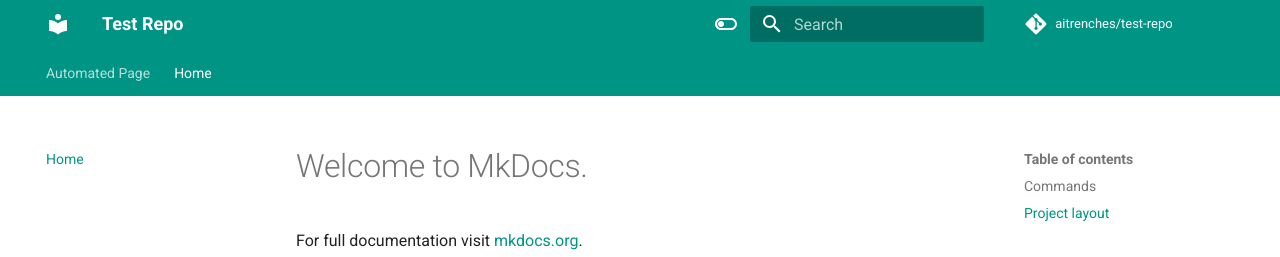
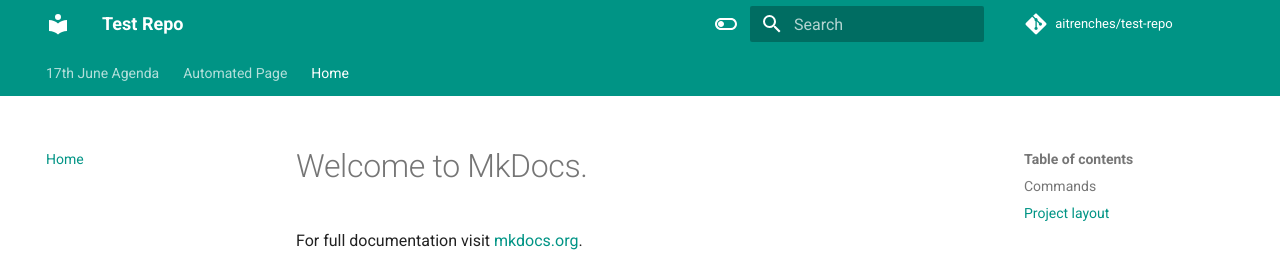
Before and after one commit to aitrenches/test-repo, an MkDocs documentation site: the page built from docs/index.md, in a window 1280 px wide. Shown: the top 257 px of the page. Built offline with MkDocs 1.6.1 and Material for MkDocs 9.7.7, drawn with Linux system fonts in a browser that asks for light colours; comment, search, counter and statistics services are not loaded.

Commit message:
Update navigation: add 17th June Agenda

```diff
--- a/mkdocs.yml
+++ b/mkdocs.yml
@@ -51,5 +51,6 @@ markdown_extensions:
       emoji_generator: !!python/name:materialx.emoji.to_svg
 
 nav:
+  - 17th June Agenda: 17th-june-agenda.md
   - Automated Page: auto_page.md
   - Home: index.md
```
